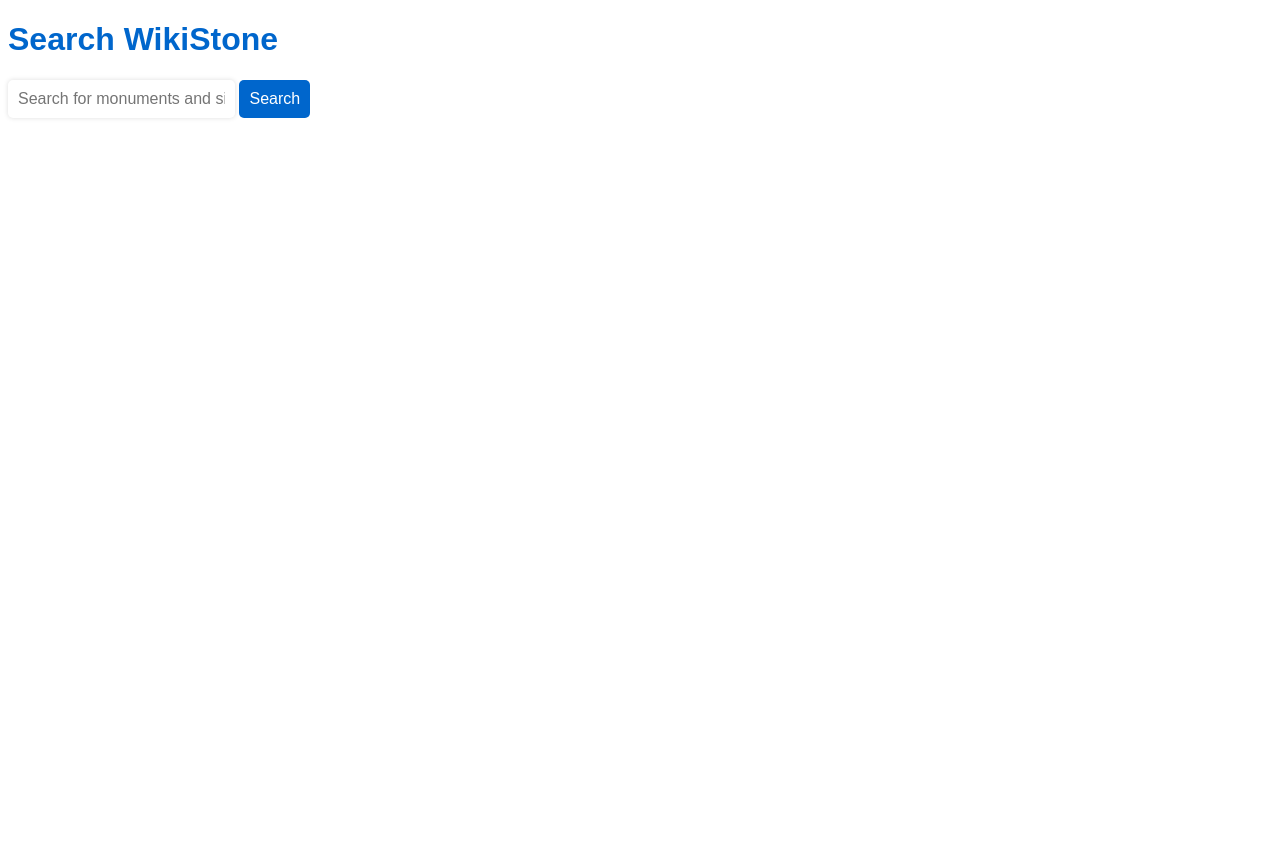
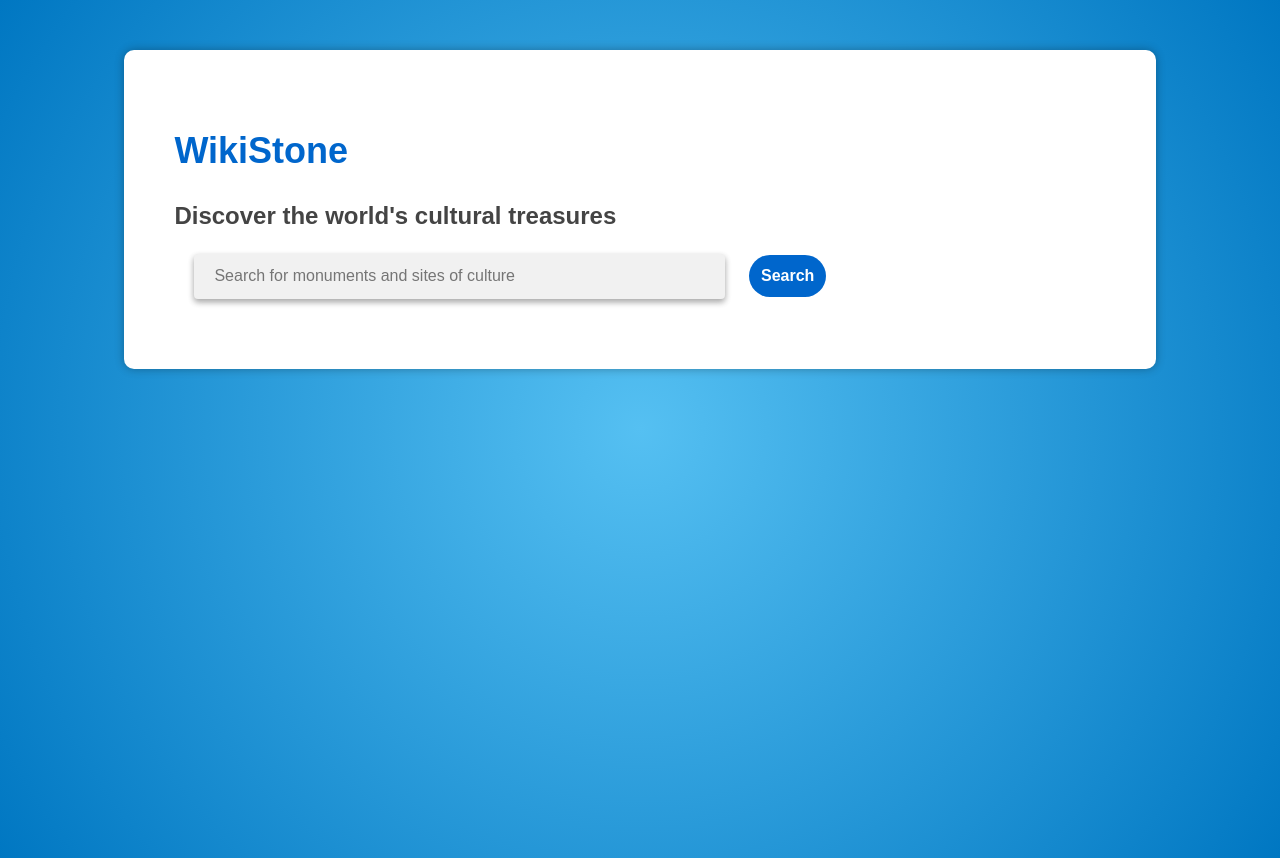
Before and after one commit to zestones/WikiStone, a Flask app: page / in a window 1280 px wide. Before the commit the page ends 119 px from the top, so only its background shows below. Run offline with Flask 2, Linux system fonts and the light colour scheme.

Commit message:
feat: add index style

```diff
--- a/wikibase/wikibase_interface/main.py
+++ b/wikibase/wikibase_interface/main.py
@@ -6,8 +6,11 @@ app = Flask(__name__)
 def index():
     return render_template('index.html')
 
-# @app.route('/search', methods=['POST'])
-# def search():
-#     query = request.form['query']
-#     results = search_wikibase(query)
-#     return render_template('results.html', results=results)
+
+@app.route('/search', methods=['POST'])
+def search():
+    print("recherche")
+
+    # query = request.form['query']
+    # results = search_wikibase(query)
+    return render_template('results.html', results=results)
--- a/wikibase/wikibase_interface/static/css/style.css
+++ b/wikibase/wikibase_interface/static/css/style.css
@@ -1,29 +1,83 @@
 body {
   font-family: Arial, sans-serif;
+  height: 100vh;
+  background-image: radial-gradient(circle, #55c0f2, #0077c2);
+  overflow: hidden;
+}
+
+section {
+  display: flex;
+  align-items: center;
+  justify-content: center;
+  flex-direction: column;
+  margin: 50px;
+}
+
+.container {
+  width: 80%;
+
+  padding: 50px;
+  margin: 0 auto;
+  background-color: #fff;
+  border-radius: 10px;
+  box-shadow: 0 0 10px rgba(0, 0, 0, 0.3);
 }
 
 h1 {
   color: #0066cc;
+  font-size: 36px;
 }
 
-  form {
+.header .catchy-phrase {
+  margin-top: 20px;
+  font-size: 24px;
+  font-weight: 700;
+  color: #444;
+}
+
+
+.search-form input[type="text"] {
+  width: 55%;
+  height: 45px;
+  border: none;
+  border-radius: 4px;
+  background: #f1f1f1;
+  padding: 0 20px;
+  font-size: 16px;
+  font-weight: 300;
+  color: #555;
+  box-shadow: 0 3px 6px rgba(0, 0, 0, 0.16), 0 3px 6px rgba(0, 0, 0, 0.23);
+  transition: all 0.3s ease;
+}
+
+.search-form input[type="text"]:focus {
+  outline: none;
+  box-shadow: 0 3px 6px rgba(0, 0, 0, 0.16), 0 3px 6px rgba(0, 0, 0, 0.23);
+  background: #fff;
+  color: #333;
+}
+
+.search-form form {
   margin: 20px;
 }
 
-  input[type=text] {
-    padding: 10px;
+.search-form button[type=submit] {
+  padding: 12px;
   font-size: 16px;
   border: none;
-    border-radius: 5px;
-    box-shadow: 0 0 5px #ddd;
+  border-radius: 100px;
+  background-color: #0066cc;
+  color: #fff;
+  font-weight: bold;
+  cursor: pointer;
+  transition: background-color 0.2s;
+  margin-left: 20px;
 }
 
-  button[type=submit] {
-    padding: 10px;
-    font-size: 16px;
-    border: none;
-    border-radius: 5px;
-    background-color: #0066cc;
-    color: #fff;
-    cursor: pointer;
+.search-form button[type=submit]:hover {
+  background-color: #004c99;
 }
+
+.search-form button[type=submit]:active {
+  background-color: #005ce6;
+}
--- a/wikibase/wikibase_interface/templates/index.html
+++ b/wikibase/wikibase_interface/templates/index.html
@@ -1,13 +1,28 @@
 <!DOCTYPE html>
 <html>
   <head>
-    <title>Search WikiStone</title>
+    <title>WikiStone</title>
+    <!-- <link rel="stylesheet" href="../static/css/style.css" /> -->
     <link rel="stylesheet" type="text/css" href="{{ url_for('static', filename='css/style.css') }}">
   </head>
   <body>
-    <h1>Search WikiStone</h1>
-      <input type="text" name="query" placeholder="Search for monuments and sites of culture">
-      <button type="submit">Search</button>
-    </form>
+    <section>
+      <div class="container">
+        <div class="header">
+          <h1>WikiStone</h1>
+          <p class="catchy-phrase">Discover the world's cultural treasures</p>
+        </div>
+        <div class="search-form">
+          <form method="POST">
+          <input
+            type="text"
+            name="query"
+            placeholder="Search for monuments and sites of culture"
+          />
+          <button type="submit">Search</button>
+        </div>
+      </form>
+      </div>
+    </section>
   </body>
 </html>
```
Lines whose indentation alone changed are shown as unchanged.
